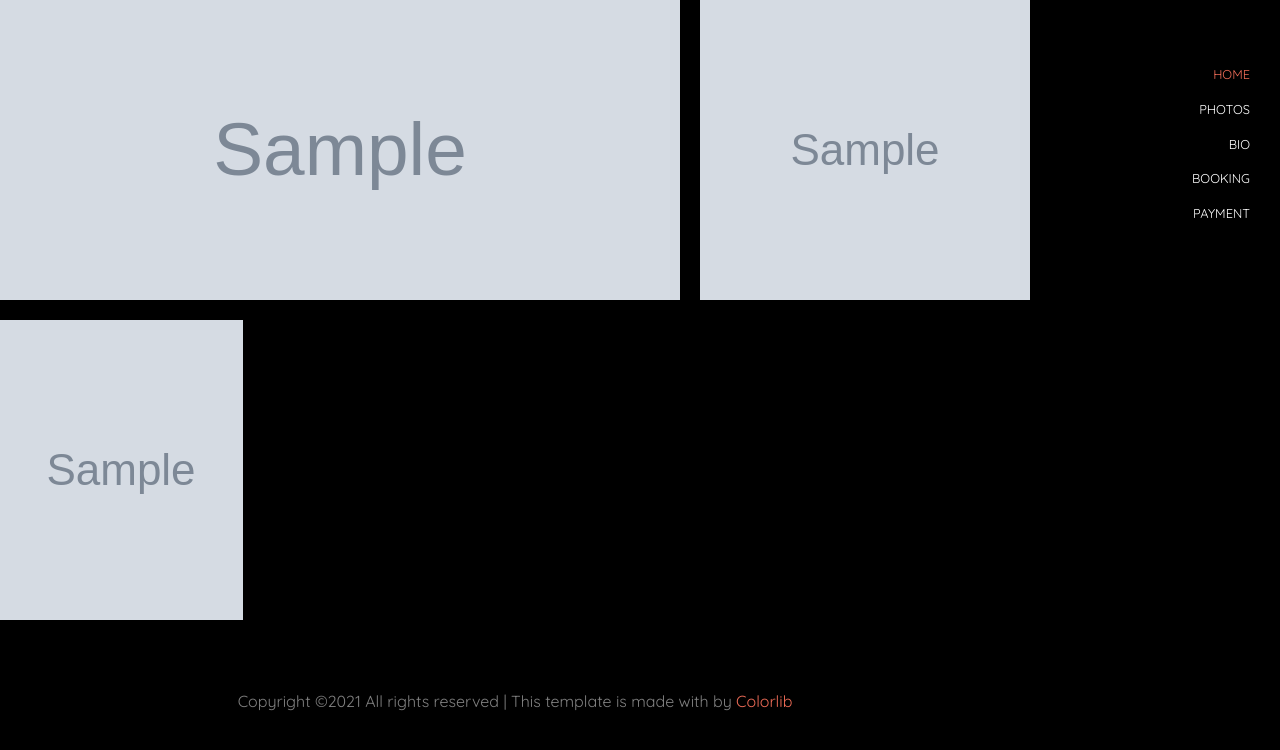
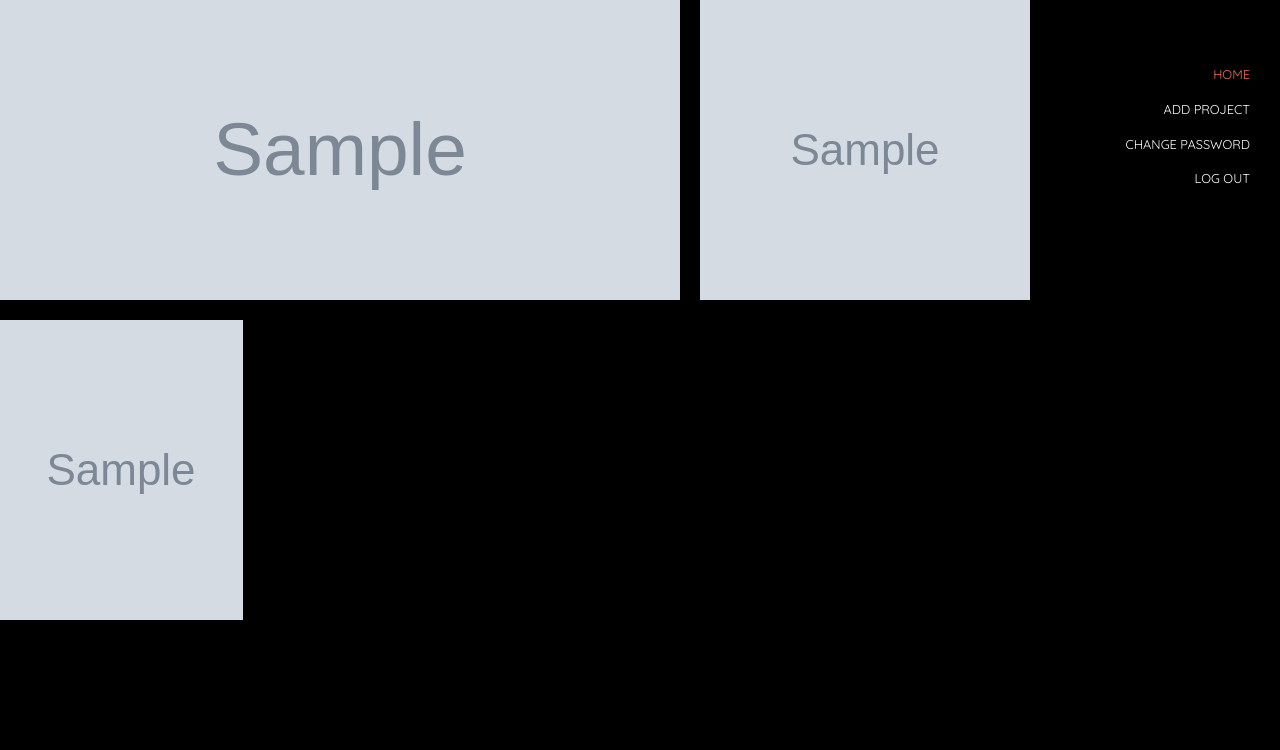
Before and after one commit to NurRafi/ClickAndCapture, a PHP site: page /photographergallery.php in a window 1280 px wide. Shown: the top 750 px of the page. Run offline with PHP 8.4, Linux system fonts and the light colour scheme; the visitor is signed in with stand-in values (Sample User, id 1); tables that the repository leaves empty hold one stand-in row (values such as "Sample post"); grey boxes marked "Sample" are stand-in pictures; some libraries are stand-ins or nearby versions.

Commit message:
animesh-chandra ruined everything, so I repaired the whole file.

```diff
--- a/db.php
+++ b/db.php
@@ -1,7 +1,7 @@
 <?php
 $servername = "localhost";
 $username = "root";
-$password = "";
+$password = "root";
 $dbname = "clickandcapture";
 $con = mysqli_connect("$servername", "$username", "$password", "$dbname");
 
--- a/photographergallery.php
+++ b/photographergallery.php
@@ -1,14 +1,19 @@
 <?php
-$servername = "localhost";
-$username = "root";
-$password = "";
-$dbname = "clickandcapture";
+require('db.php');
 session_start();
-$id=$_SESSION['photographer_id'];
-$conn = new PDO("mysql:host=$servername;dbname=$dbname;",$username,$password);
+$email = $_SESSION['email'];
+$query = "SELECT id FROM photographer WHERE email_id = '$email'";
+$result = mysqli_query($con, $query) or die(mysql_error());
+$rows = mysqli_fetch_array($result);
+$pid = $rows['id'];
+$_SESSION["id"] = $pid;
+
+//echo $pid;
+//$id=$_SESSION['photographer_id'];
+$conn = new PDO("mysql:host=$servername;dbname=$dbname;", $username, $password);
 $conn->setAttribute(PDO::ATTR_ERRMODE, PDO::ERRMODE_EXCEPTION);
 
-$sql =  "SELECT * FROM project WHERE photographerid = $id";
+$sql = "SELECT * FROM project WHERE photographerid = $pid";
 $returnvalue = $conn->query($sql);
 $table = $returnvalue->fetchAll();
 //print_r($table);
@@ -60,18 +65,19 @@ $table = $returnvalue->fetchAll();
 
     <header class="header-bar d-flex d-lg-block align-items-center" data-aos="fade-left">
         <div class="site-logo">
-            <a href="booking.html"></a>
+            <a href="booking.php"></a>
         </div>
 
-        <div class="d-inline-block d-xl-none ml-md-0 ml-auto py-3" style="position: relative; top: 3px;"><a href="#" class="site-menu-toggle js1-menu-toggle text-white"><span class="icon-menu h3"></span></a></div>
+        <div class="d-inline-block d-xl-none ml-md-0 ml-auto py-3" style="position: relative; top: 3px;"><a href="#"
+                                                                                                            class="site-menu-toggle js1-menu-toggle text-white"><span
+                        class="icon-menu h3"></span></a></div>
 
         <div class="main-menu">
             <ul class="js1-clone-nav">
-                <li class="active"><a href="locationsearch.php">Home</a></li>
-                <li><a href="gallery.php">Photos</a></li>
-                <li><a href="bio.html">Bio</a></li>
-                <li><a href="booking.php">Booking</a></li>
-                <li><a href="payment.php">Payment</a></li>
+                <li class="active"><a href="">Home</a></li>
+                <li><a href="photographerpost.php">Add project</a></li>
+                <li><a href="changepassword.php">Change Password</a></li>
+                <li><a href="logout.php">Log Out</a></li>
             </ul>
             <ul class="social js1-clone-nav">
                 <li><a href="#"><span class="icon-facebook"></span></a></li>
@@ -85,38 +91,38 @@ $table = $returnvalue->fetchAll();
             <div class="row align-items-stretch">
                 <?php
 
-                foreach($table as $row){
+                foreach ($table as $row) {
                     ?>
 
                     <div class="col-6 col-md-6 col-lg-8" data-aos="fade-up">
-                        <a href="single.html" class="d-block photo-item">
+                        <a href="deleteproject.php?project=<?php echo $row['project_name'] ?>" class="d-block photo-item">
                             <img src="upload/<?php echo $row['image']; ?> " alt="Image" class="img-fluid">
                             <div class="photo-text-more">
                                 <div class="photo-text-more">
-                                    <h3 class="heading">Photos Title Here</h3>
-                                    <span class="meta">42 Photos</span>
+                                    <h3 class="heading">Photo Title</h3>
+                                    <span class="meta">Click to delete whole project</span>
                                 </div>
                             </div>
                         </a>
                     </div>
                     <div class="col-6 col-md-6 col-lg-4" data-aos="fade-up" data-aos-delay="100">
-                        <a href="single.html" class="d-block photo-item">
-                            <img src="upload/<?php echo $row['image1']?>" alt="Image" class="img-fluid">
+                        <a href="deleteproject.php?project=<?php echo $row['project_name'] ?>" class="d-block photo-item">
+                            <img src="upload/<?php echo $row['image1'] ?>" alt="Image" class="img-fluid">
                             <div class="photo-text-more">
                                 <div class="photo-text-more">
                                     <h3 class="heading">Photos Title Here</h3>
-                                    <span class="meta">42 Photos</span>
+                                    <span class="meta">Click to delete whole project</span>
                                 </div>
                             </div>
                         </a>
                     </div>
 
                     <div class="col-6 col-md-6 col-lg-3" data-aos="fade-up">
-                        <a href="single.html" class="d-block photo-item">
-                            <img src="upload/<?php echo $row['image2']?>" alt="Image" class="img-fluid">
+                        <a href="deleteproject.php?project=<?php echo $row['project_name'] ?>" class="d-block photo-item">
+                            <img src="upload/<?php echo $row['image2'] ?>" alt="Image" class="img-fluid">
                             <div class="photo-text-more">
                                 <h3 class="heading">Photos Title Here</h3>
-                                <span class="meta">42 Photos</span>
+                                <span class="meta">Click to delete whole project</span>
                             </div>
                         </a>
                     </div>
@@ -129,9 +135,7 @@ $table = $returnvalue->fetchAll();
             <div class="row justify-content-center">
                 <div class="col-md-12 text-center py-5">
                     <p>
-                        <!-- Link back to Colorlib can't be removed. Template is licensed under CC BY 3.0. -->
-                        Copyright &copy;<script>document.write(new Date().getFullYear());</script> All rights reserved | This template is made with <i class="icon-heart" aria-hidden="true"></i> by <a href="https://colorlib.com" target="_blank" >Colorlib</a>
-                        <!-- Link back to Colorlib can't be removed. Template is licensed under CC BY 3.0. -->
+
                     </p>
                 </div>
             </div>
```
